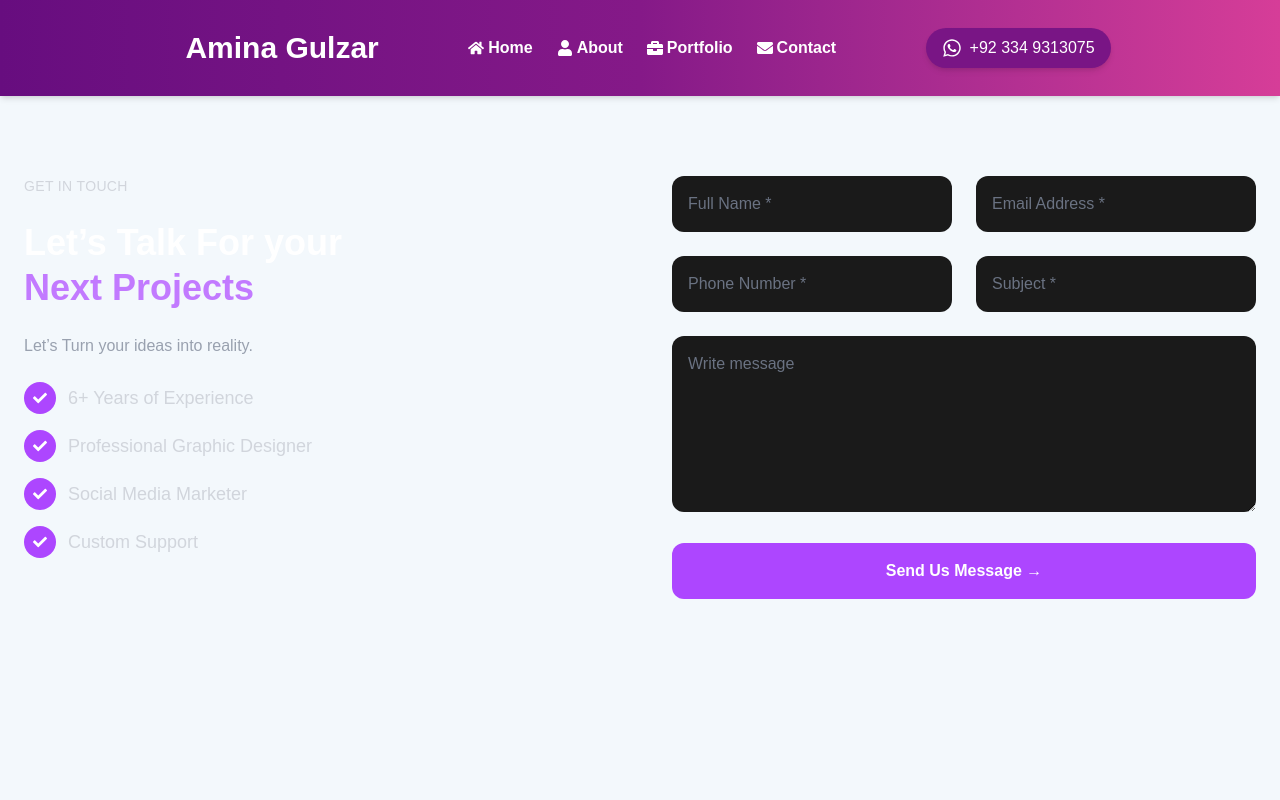
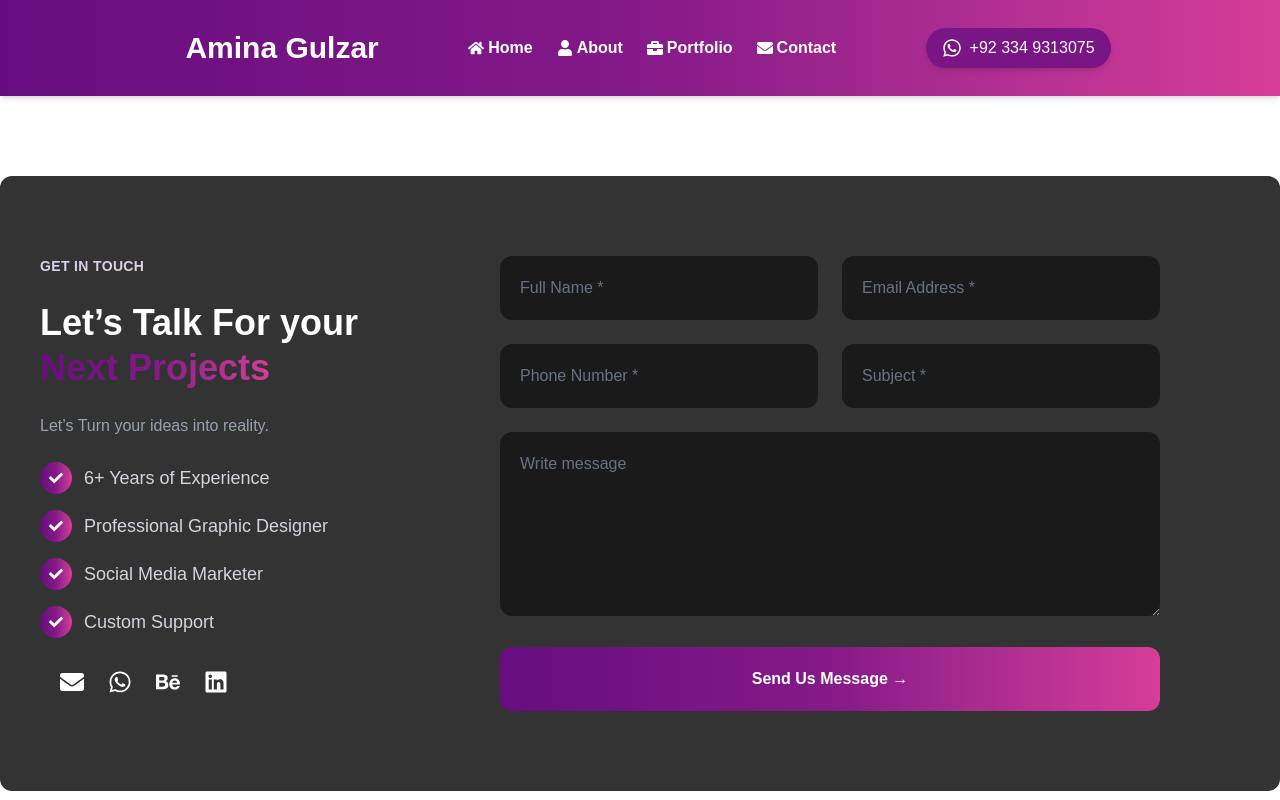
Before and after one commit to hassan-qureshii/Client-portfolio, a React (Vite) app: page /contact in a window 1280 px wide. Built offline with nearby package versions, Linux system fonts and the light colour scheme.

Commit message:
improve Contact form layout and input interactivity

```diff
--- a/src/components/Hero.tsx
+++ b/src/components/Hero.tsx
@@ -56,7 +56,7 @@ const Hero = () => {
             {/* Hire Me - Gradient Button */}
             <motion.button
               onClick={() => window.open('https://wa.me/923349313075', '_blank')}
-              className="px-8 py-2 bg-gradient-to-r from-[#670D7F] via-[#851988] to-[#D63D98] text-white text-lg md:text-xl font-extrabold rounded-[10px] shadow-xl hover:scale-105 hover:shadow-2xl transition-transform transition-shadow"
+              className="px-8 py-2 bg-gradient-to-r from-[#670D7F] via-[#851988] to-[#D63D98] text-white text-lg md:text-xl font-extrabold rounded-[10px] shadow-xl hover:scale-105 hover:shadow-2xl transition-transform transition-shadow cursor-pointer"
               whileHover={{ scale: 1.05 }}
               whileTap={{ scale: 0.95 }}
             >
@@ -71,7 +71,7 @@ const Hero = () => {
                 link.download = 'Resume.pdf';  // filename for download
                 link.click();
               }}
-              className="font-bold text-lg md:text-xl text-gray-800 hover:underline transition-all"
+              className="font-bold text-lg md:text-xl text-gray-800 hover:underline cursor-pointer transition-all"
               whileHover={{ scale: 1.05 }}
               whileTap={{ scale: 0.95 }}
             >
--- a/src/pages/Contact.tsx
+++ b/src/pages/Contact.tsx
@@ -1,7 +1,7 @@
 import Header from "../components/Header/Header";
 import { useState } from "react";
 import { motion } from "framer-motion";
-import { FaCheck } from "react-icons/fa";
+import { FaCheck, FaEnvelope, FaWhatsapp, FaBehance, FaLinkedin } from "react-icons/fa";
 
 const Contact: React.FC = () => {
   const [fullName, setFullName] = useState("");
@@ -11,7 +11,7 @@ const Contact: React.FC = () => {
   const [message, setMessage] = useState("");
 
   const handleSendWhatsApp = () => {
-    const phoneNumber = "+923349313075";
+    const phoneNumber = "+923349313075"; // replace with your number
     const text = `Hello, my name is ${fullName}.
 Email: ${email}
 Phone: ${phone}
@@ -23,10 +23,10 @@ Message: ${message}`;
   };
 
   return (
-    <div className="w-full min-h-screen bg-[#f3f8fc] text-white">
+    <div className="w-full min-h-screen bg-white">
       <Header />
 
-      <div className="max-w-7xl mx-auto px-6 py-20 grid md:grid-cols-2 gap-16">
+      <div className="max-w-[100rem] mx-auto px-10 py-10 md:py-20 grid md:grid-cols-[35%_55%] gap-10 md:bg-black/80 rounded-xl mt-5 md:mt-20">
 
         {/* LEFT SECTION */}
         <motion.div
@@ -35,16 +35,18 @@ Message: ${message}`;
           transition={{ duration: 0.6 }}
           className="space-y-6"
         >
-          <h3 className="text-sm uppercase tracking-wide text-gray-300">
+          <h3 className="md:text-sm font-bold text-center md:text-start uppercase tracking-wide md:text-gray-300 text-4xl md:text-5xl font-extrabold bg-gradient-to-r from-[#670D7F] via-[#851988] to-[#D63D98] bg-clip-text text-transparent">
             Get In Touch
           </h3>
 
-          <h1 className="text-4xl font-bold leading-tight">
+          <h1 className="text-4xl text-center md:text-left font-bold leading-tight md:text-white">
             Let’s Talk For your <br />
-            <span className="text-purple-400">Next Projects</span>
+            <span className="bg-gradient-to-r from-[#670D7F] via-[#851988] to-[#D63D98] bg-clip-text text-transparent">
+              Next Projects
+            </span>
           </h1>
 
-          <p className="text-gray-400">
+          <p className="md:text-gray-400 text-center md:text-start">
             Let’s Turn your ideas into reality.
           </p>
 
@@ -56,13 +58,29 @@ Message: ${message}`;
               "Social Media Marketer",
               "Custom Support",
             ].map((item, i) => (
-              <div key={i} className="flex items-center gap-3">
-                <span className="w-8 h-8 rounded-full bg-purple-500 flex items-center justify-center">
+              <div key={i} className="flex items-center gap-3 ">
+                <span className="w-8 h-8 rounded-full bg-gradient-to-r from-[#670D7F] via-[#851988] to-[#D63D98] flex items-center justify-center">
                   <FaCheck className="text-white text-sm" />
                 </span>
-                <p className="text-gray-300 text-lg">{item}</p>
+                <p className="md:text-gray-300 text-lg">{item}</p>
               </div>
             ))}
+          </div>
+
+          {/* Social Links */}
+          <div className="flex gap-6 mt-8 text-2xl mx-3 md:mx-5">
+            <a href="mailto:reshamjan046@gmail.com" target="_blank" rel="noopener noreferrer" >
+              <FaEnvelope className="text-black md:text-white"/>
+            </a>
+            <a href="https://wa.me/923349313075" target="_blank" rel="noopener noreferrer" >
+              <FaWhatsapp className="text-black md:text-white" />
+            </a>
+            <a href="https://www.behance.net/AminaGulzar" target="_blank" rel="noopener noreferrer" >
+              <FaBehance className="text-black md:text-white" />
+            </a>
+            <a href="https://www.linkedin.com/in/amina-gulzar-341846284/" target="_blank" rel="noopener noreferrer" >
+              <FaLinkedin className="text-black md:text-white" />
+            </a>
           </div>
         </motion.div>
 
@@ -81,7 +99,7 @@ Message: ${message}`;
               placeholder="Full Name *"
               value={fullName}
               onChange={(e) => setFullName(e.target.value)}
-              className="bg-[#1a1a1a] p-4 rounded-xl w-full outline-none text-white placeholder-gray-500"
+              className="bg-[#1a1a1a] p-5 rounded-xl w-full outline-none text-white placeholder-gray-500 focus:ring-2 focus:ring-[#D63D98] transition"
             />
 
             {/* Email */}
@@ -90,7 +108,7 @@ Message: ${message}`;
               placeholder="Email Address *"
               value={email}
               onChange={(e) => setEmail(e.target.value)}
-              className="bg-[#1a1a1a] p-4 rounded-xl w-full outline-none text-white placeholder-gray-500"
+              className="bg-[#1a1a1a] p-5 rounded-xl w-full outline-none text-white placeholder-gray-500 focus:ring-2 focus:ring-[#D63D98] transition"
             />
 
             {/* Phone */}
@@ -99,7 +117,7 @@ Message: ${message}`;
               placeholder="Phone Number *"
               value={phone}
               onChange={(e) => setPhone(e.target.value)}
-              className="bg-[#1a1a1a] p-4 rounded-xl w-full outline-none text-white placeholder-gray-500"
+              className="bg-[#1a1a1a] p-5 rounded-xl w-full outline-none text-white placeholder-gray-500 focus:ring-2 focus:ring-[#D63D98] transition"
             />
 
             {/* Subject */}
@@ -108,7 +126,7 @@ Message: ${message}`;
               placeholder="Subject *"
               value={subject}
               onChange={(e) => setSubject(e.target.value)}
-              className="bg-[#1a1a1a] p-4 rounded-xl w-full outline-none text-white placeholder-gray-500"
+              className="bg-[#1a1a1a] p-5 rounded-xl w-full outline-none text-white placeholder-gray-500 focus:ring-2 focus:ring-[#D63D98] transition"
             />
           </div>
 
@@ -118,15 +136,15 @@ Message: ${message}`;
             value={message}
             onChange={(e) => setMessage(e.target.value)}
             rows={6}
-            className="bg-[#1a1a1a] p-4 rounded-xl w-full outline-none text-white placeholder-gray-500"
+            className="bg-[#1a1a1a] p-5 rounded-xl w-full outline-none text-white placeholder-gray-500 focus:ring-2 focus:ring-[#D63D98] transition"
           />
 
           {/* Button */}
           <motion.button
-            whileHover={{ scale: 1.03 }}
-            whileTap={{ scale: 0.97 }}
+            whileHover={{ scale: 1.00 }}
+            whileTap={{ scale: 0.95 }}
             onClick={handleSendWhatsApp}
-            className="bg-purple-500 hover:bg-purple-600 transition p-4 rounded-xl font-semibold w-full text-center"
+            className="bg-gradient-to-r from-[#670D7F] via-[#851988] to-[#D63D98] transition p-5 rounded-xl font-semibold w-full text-center text-white"
           >
             Send Us Message →
           </motion.button>
```
